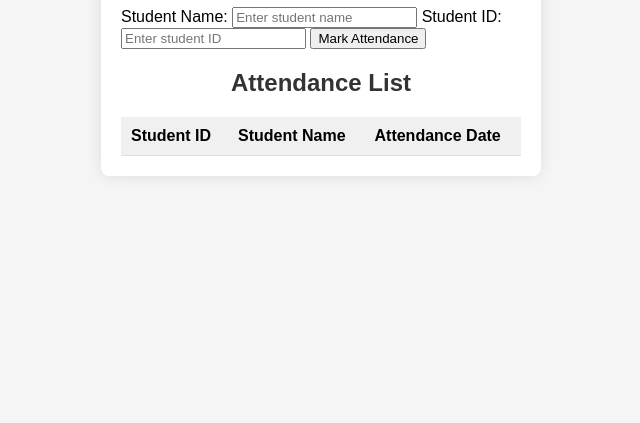
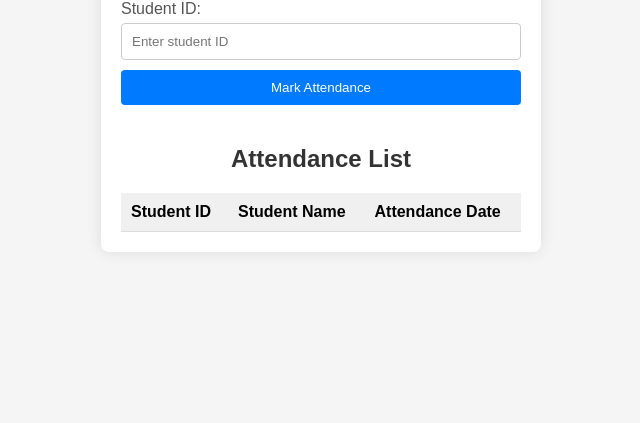
Before and after one commit to DevFadul/AmroAssigment, a plain HTML site: page index.html in a window 1280 px wide. Shown: the part 377-800 px from the top of the page, without its empty margins (319-959 px from the left). Drawn offline with Linux system fonts and the light colour scheme.

Commit message:
Update styles.css

```diff
--- a/styles.css
+++ b/styles.css
@@ -23,16 +23,36 @@ body {
     color: #333;
   }
 
-  .qr-section {
-    text-align: center;
+  form {
+    display: flex;
+    flex-direction: column;
     margin-bottom: 20px;
   }
 
-  #qr-reader {
-    margin: 0 auto;
+  label {
+    margin-bottom: 5px;
+    color: #555;
+  }
+
+  input[type="text"] {
+    padding: 10px;
+    margin-bottom: 10px;
     border: 1px solid #ccc;
+    border-radius: 4px;
+  }
+
+  button {
     padding: 10px;
-    background-color: #f0f0f0;
+    background-color: #007bff;
+    color: #ffffff;
+    border: none;
+    border-radius: 4px;
+    cursor: pointer;
+    margin-bottom: 20px;
+  }
+
+  button:hover {
+    background-color: #0056b3;
   }
 
   table {
```
